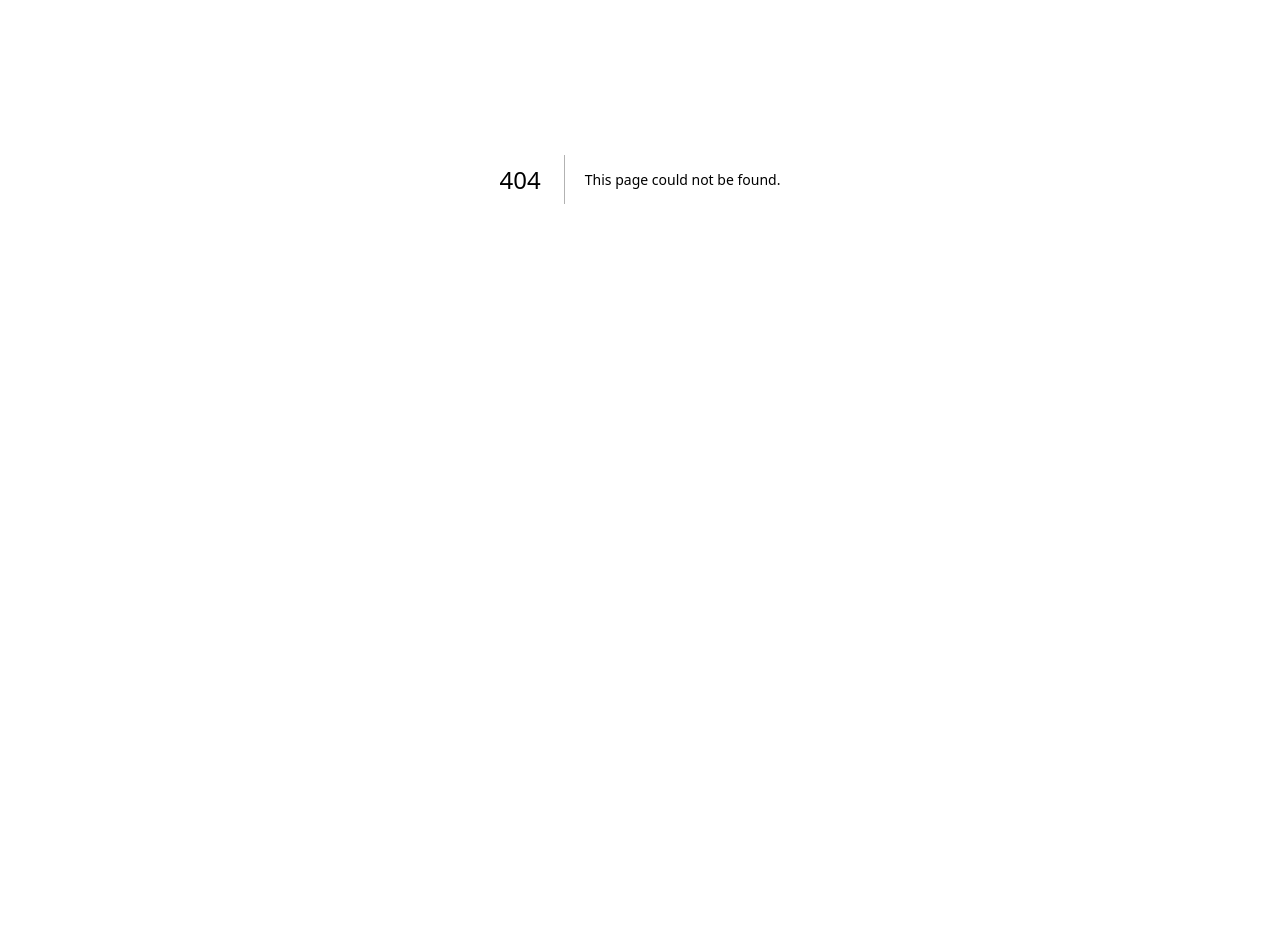
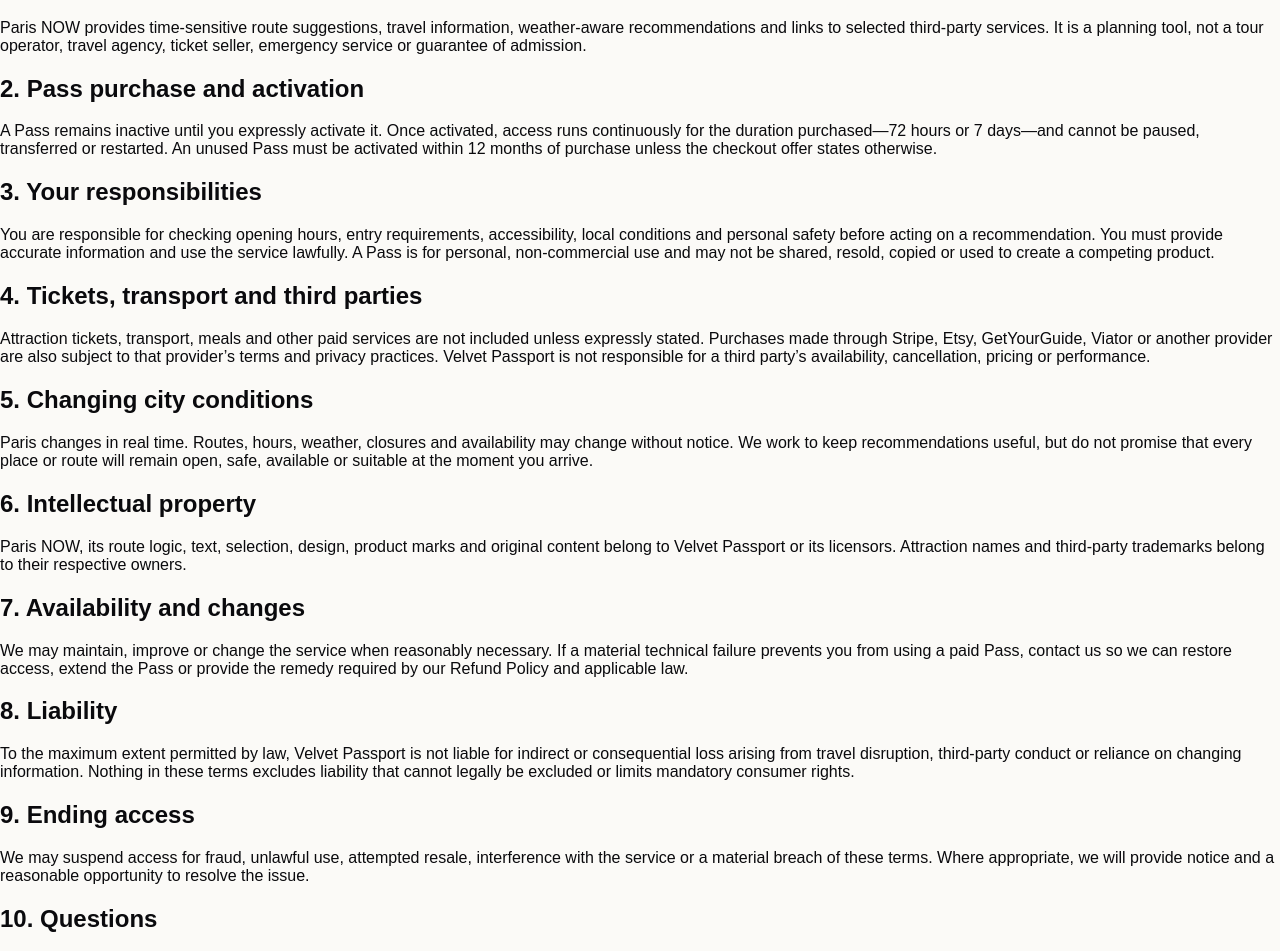
Before and after one commit to naturlabs1996-creator/velvet-passport-now, a Next.js app: page /terms in a window 1280 px wide. Before the commit this address had no page. Shown: the part 221-1172 px from the top of the page. Before the commit the page ends 800 px from the top, so only its background shows below. Built offline with nearby package versions, Linux system fonts and the light colour scheme.

Commit message:
Add Paris NOW terms page

```diff
--- /dev/null
+++ b/app/terms/page.tsx
@@ -0,0 +1,19 @@
+import type { Metadata } from "next";
+import LegalPage from "../legal-shell";
+
+export const metadata: Metadata = { title: "Terms of Use | Paris NOW" };
+
+export default function Terms() {
+  return <LegalPage eyebrow="LEGAL" title="Terms of Use" intro="These terms govern your purchase of and access to Paris NOW, a digital travel-planning product by Velvet Passport.">
+    <section><h2>1. What Paris NOW provides</h2><p>Paris NOW provides time-sensitive route suggestions, travel information, weather-aware recommendations and links to selected third-party services. It is a planning tool, not a tour operator, travel agency, ticket seller, emergency service or guarantee of admission.</p></section>
+    <section><h2>2. Pass purchase and activation</h2><p>A Pass remains inactive until you expressly activate it. Once activated, access runs continuously for the duration purchased—72 hours or 7 days—and cannot be paused, transferred or restarted. An unused Pass must be activated within 12 months of purchase unless the checkout offer states otherwise.</p></section>
+    <section><h2>3. Your responsibilities</h2><p>You are responsible for checking opening hours, entry requirements, accessibility, local conditions and personal safety before acting on a recommendation. You must provide accurate information and use the service lawfully. A Pass is for personal, non-commercial use and may not be shared, resold, copied or used to create a competing product.</p></section>
+    <section><h2>4. Tickets, transport and third parties</h2><p>Attraction tickets, transport, meals and other paid services are not included unless expressly stated. Purchases made through Stripe, Etsy, GetYourGuide, Viator or another provider are also subject to that provider’s terms and privacy practices. Velvet Passport is not responsible for a third party’s availability, cancellation, pricing or performance.</p></section>
+    <section><h2>5. Changing city conditions</h2><p>Paris changes in real time. Routes, hours, weather, closures and availability may change without notice. We work to keep recommendations useful, but do not promise that every place or route will remain open, safe, available or suitable at the moment you arrive.</p></section>
+    <section><h2>6. Intellectual property</h2><p>Paris NOW, its route logic, text, selection, design, product marks and original content belong to Velvet Passport or its licensors. Attraction names and third-party trademarks belong to their respective owners.</p></section>
+    <section><h2>7. Availability and changes</h2><p>We may maintain, improve or change the service when reasonably necessary. If a material technical failure prevents you from using a paid Pass, contact us so we can restore access, extend the Pass or provide the remedy required by our Refund Policy and applicable law.</p></section>
+    <section><h2>8. Liability</h2><p>To the maximum extent permitted by law, Velvet Passport is not liable for indirect or consequential loss arising from travel disruption, third-party conduct or reliance on changing information. Nothing in these terms excludes liability that cannot legally be excluded or limits mandatory consumer rights.</p></section>
+    <section><h2>9. Ending access</h2><p>We may suspend access for fraud, unlawful use, attempted resale, interference with the service or a material breach of these terms. Where appropriate, we will provide notice and a reasonable opportunity to resolve the issue.</p></section>
+    <section><h2>10. Questions</h2><p>Questions about these terms may be sent through our <a href="/contact">Contact page</a>. Applicable consumer protections remain available regardless of these terms.</p></section>
+  </LegalPage>;
+}
```
